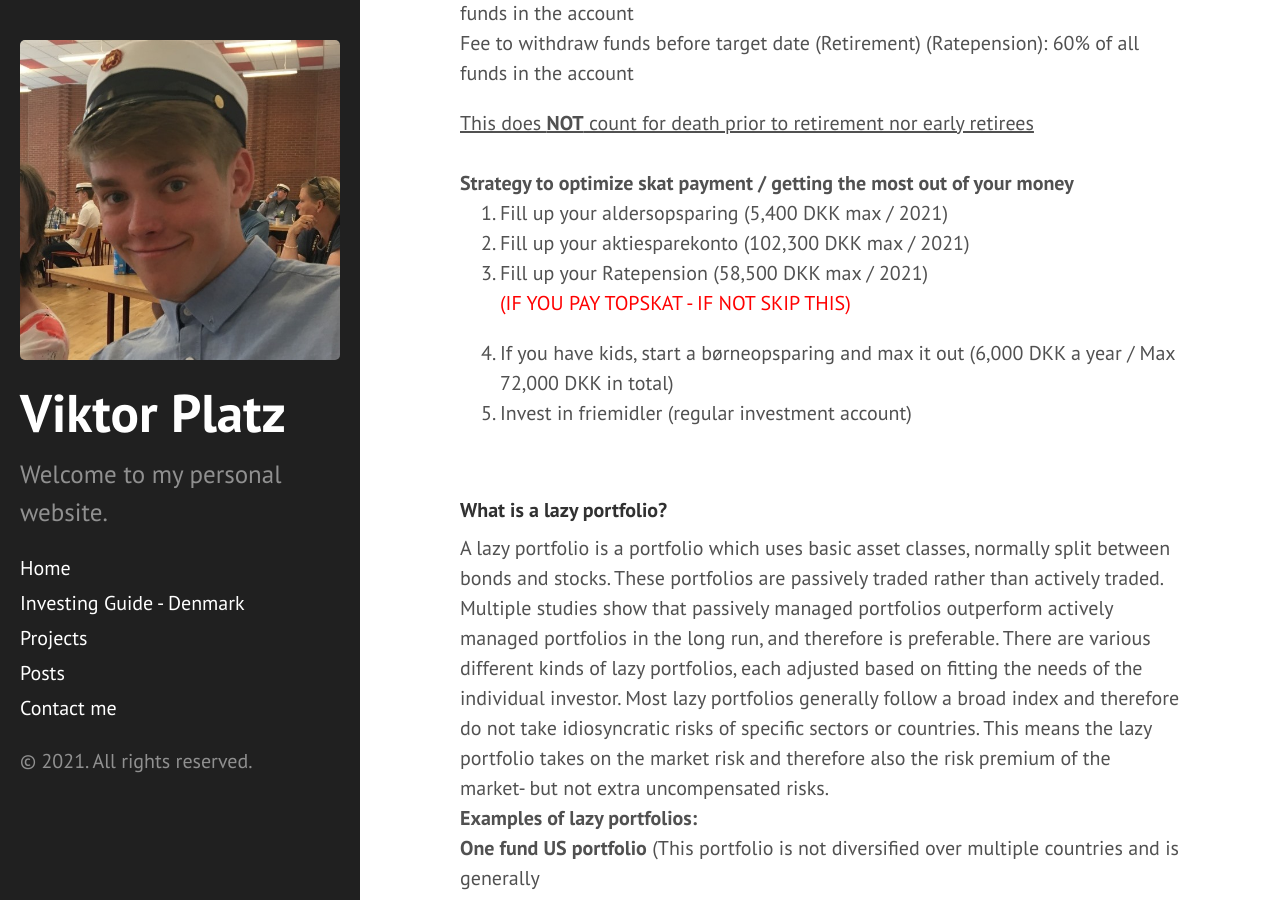
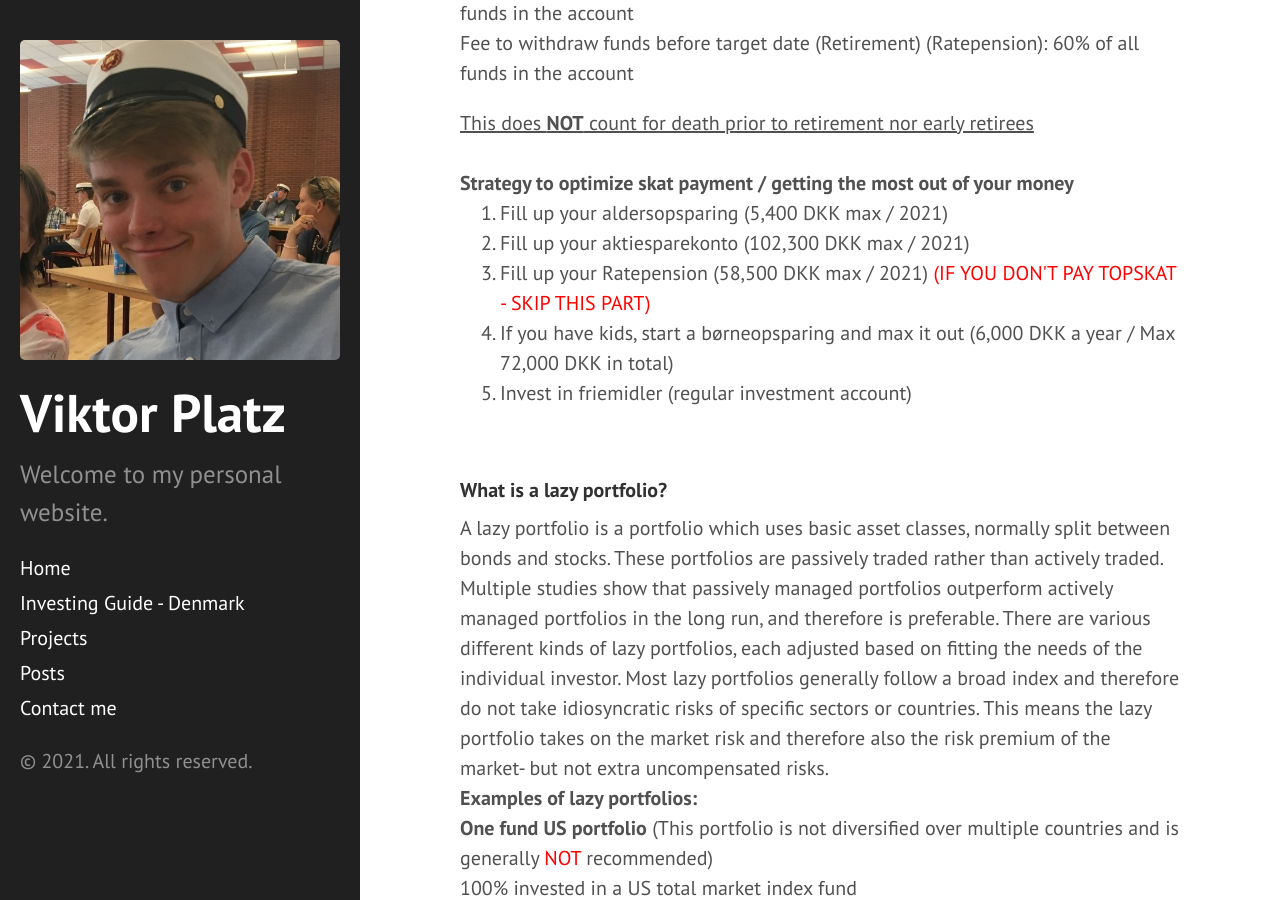
Before and after one commit to ViktorPlatz/redviktor.github.io, a Jekyll site: the page built from investingguide.html, in a window 1280 px wide and 900 px high, scrolled down 5177 px. Built offline with Jekyll 4.4.1, drawn with Linux system fonts in a browser that asks for light colours; some of the changed text lies outside the part shown.

Commit message:
Update investingguide.html

```diff
--- a/investingguide.html
+++ b/investingguide.html
@@ -162,7 +161,7 @@ This is a simplified conclusion as there are a lot of factors which determine wh
 <ol>
   <li>Fill up your aldersopsparing (5,400 DKK max / 2021)</li>
   <li>Fill up your aktiesparekonto (102,300 DKK max / 2021)</li>
-  <li>Fill up your Ratepension (58,500 DKK max / 2021)<p style="color:red">(IF YOU PAY TOPSKAT - IF NOT SKIP THIS)</p>
+  <li>Fill up your Ratepension (58,500 DKK max / 2021) <span style="color:red">(IF YOU DON'T PAY TOPSKAT - SKIP THIS PART)</span></li>
   <li>If you have kids, start a børneopsparing and max it out (6,000 DKK a year / Max 72,000 DKK in total)</li>
   <li>Invest in friemidler (regular investment account)</li>
 </ol>
@@ -173,7 +172,7 @@ each adjusted based on fitting the needs of the individual investor. Most lazy p
 <br>
 <b>Examples of lazy portfolios:</b>
 <br>
-<b>One fund US portfolio</b> (This portfolio is not diversified over multiple countries and is generally <p style="color:red">NOT</p> recommended)
+<b>One fund US portfolio</b> (This portfolio is not diversified over multiple countries and is generally <span style="color:red">NOT</span> recommended)
 <br>
 100% invested in a US total market index fund
 <br><br>
```
Also changed, not shown: other parts of investingguide.html (+1 -2 lines).
